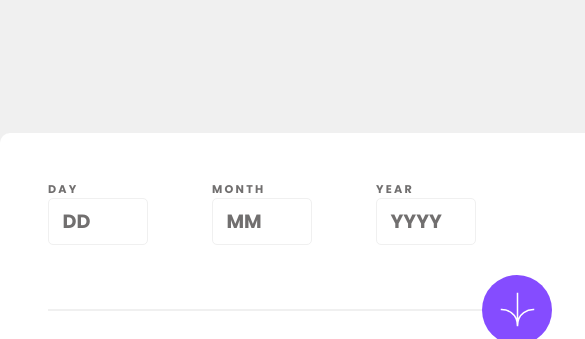
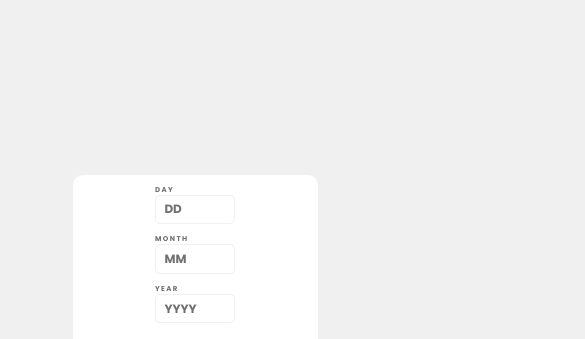
Before and after one commit to Aryan-ki-codepanti/age-calculator-fm, a plain HTML site: page index.html in a window 390 px wide. Shown: the top 339 px of the page, 585 px wide, since content can reach past the window. Drawn offline with Linux system fonts and the light colour scheme.

Commit message:
Added mobile designs

```diff
--- a/styles.css
+++ b/styles.css
@@ -39,6 +39,8 @@ body {
     flex-direction: column;
     justify-content: center;
     height: 100vh;
+
+    padding: 2em;
 }
 
 .container {
@@ -165,3 +167,37 @@ input[type="number"] {
 .results > div > span:nth-child(2) {
     color: var(--off_black);
 }
+
+/* mobile size */
+@media screen and (max-width: 650px) {
+    :root {
+        font-size: 10px;
+    }
+
+    .calculator-box {
+        padding: 1em;
+        width: 70%;
+    }
+
+    .inputs {
+        gap: 1em;
+    }
+    .inputs input {
+        max-width: 80px;
+    }
+
+    .arrow {
+        width: 50px;
+    }
+    .arrow img {
+        width: 25px;
+    }
+}
+
+@media screen and (max-width: 450px) {
+    .inputs {
+        flex-direction: column;
+        justify-content: center;
+        align-items: center;
+    }
+}
```
